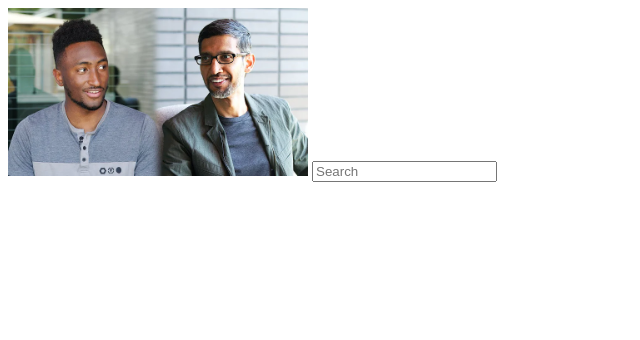
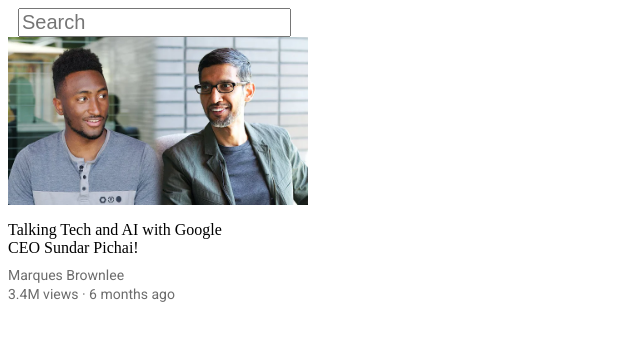
Before and after one commit to Abhijeet-KC/youtube_clone, a plain HTML site: page youtube.html in a window 1280 px wide. Shown: the whole page, without its empty margins (0-640 px from the left). Drawn offline with Linux system fonts and the light colour scheme.

Commit message:
div handai ho

```diff
--- a/intro-to-html/style_t.css
+++ b/intro-to-html/style_t.css
@@ -15,14 +15,14 @@
 }
 
 .pt3{
-    font-family: roboto;
+    font-family: Roboto;
     font-size: 12px;
     color: #606060;
 
 }
 
 .pt4{
-    font-family: roboto;
+    font-family: Roboto;
     font-size: 12px;
     color: #606060;
     width: 230px;
--- a/youtube.css
+++ b/youtube.css
@@ -1,3 +1,21 @@
+.search-bar{
+    font-size: 20px;
+    margin-left: 10px;
+}
+
 .thumbnail{
     width: 300px;
+    display: block;
 }
+
+.video-title{
+    width: 220px;
+}
+
+.video-author,.video-desc{
+    width: 200px;
+    font-size: 14px;
+    line-height: 5px;
+    color: rgb(108, 108, 108);
+    font-family: Roboto;
+}
--- a/youtube.html
+++ b/youtube.html
@@ -2,11 +2,21 @@
 <html>
     <head>
         <title>youtube</title>
+        <link rel="preconnect" href="https://fonts.googleapis.com">
+        <link rel="preconnect" href="https://fonts.gstatic.com" crossorigin>
+        <link href="https://fonts.googleapis.com/css2?family=Roboto:ital,wght@0,100;0,300;0,400;0,500;0,700;0,900;1,100;1,300;1,400;1,500;1,700;1,900&display=swap" rel="stylesheet">
         <link rel="stylesheet" href="youtube.css">
     </head>
     <body>
-        <img class="thumbnail" src="thumbnails/thumbnail-1.webp" alt="mkbhd and sundar pichchhai">
-        <input class="search-bar"
-        type="text" placeholder="Search">
+        <input class="search-bar" type="text"
+         placeholder="Search">
+         <div class="div-container">
+        <img class="thumbnail" src="thumbnails/thumbnail-1.webp" alt="mkbhd and sundar pichai">
+         <p class="video-title">
+            Talking Tech and AI with Google CEO Sundar Pichai!
+        </p>
+        <p class="video-author">Marques Brownlee</p>
+        <p class="video-desc">3.4M views &#183 6 months ago</p>
+        </div>
     </body>
 </html>
```
